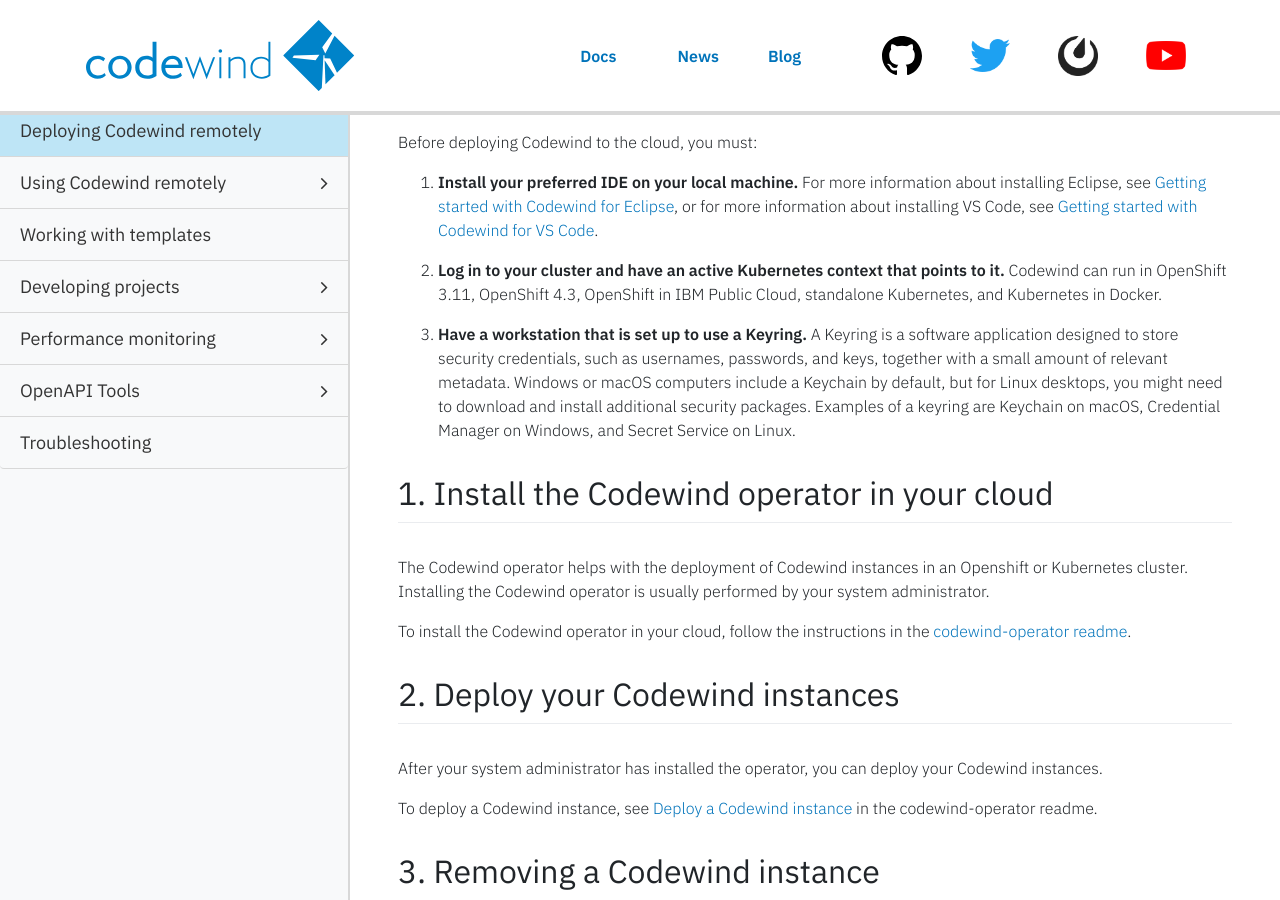
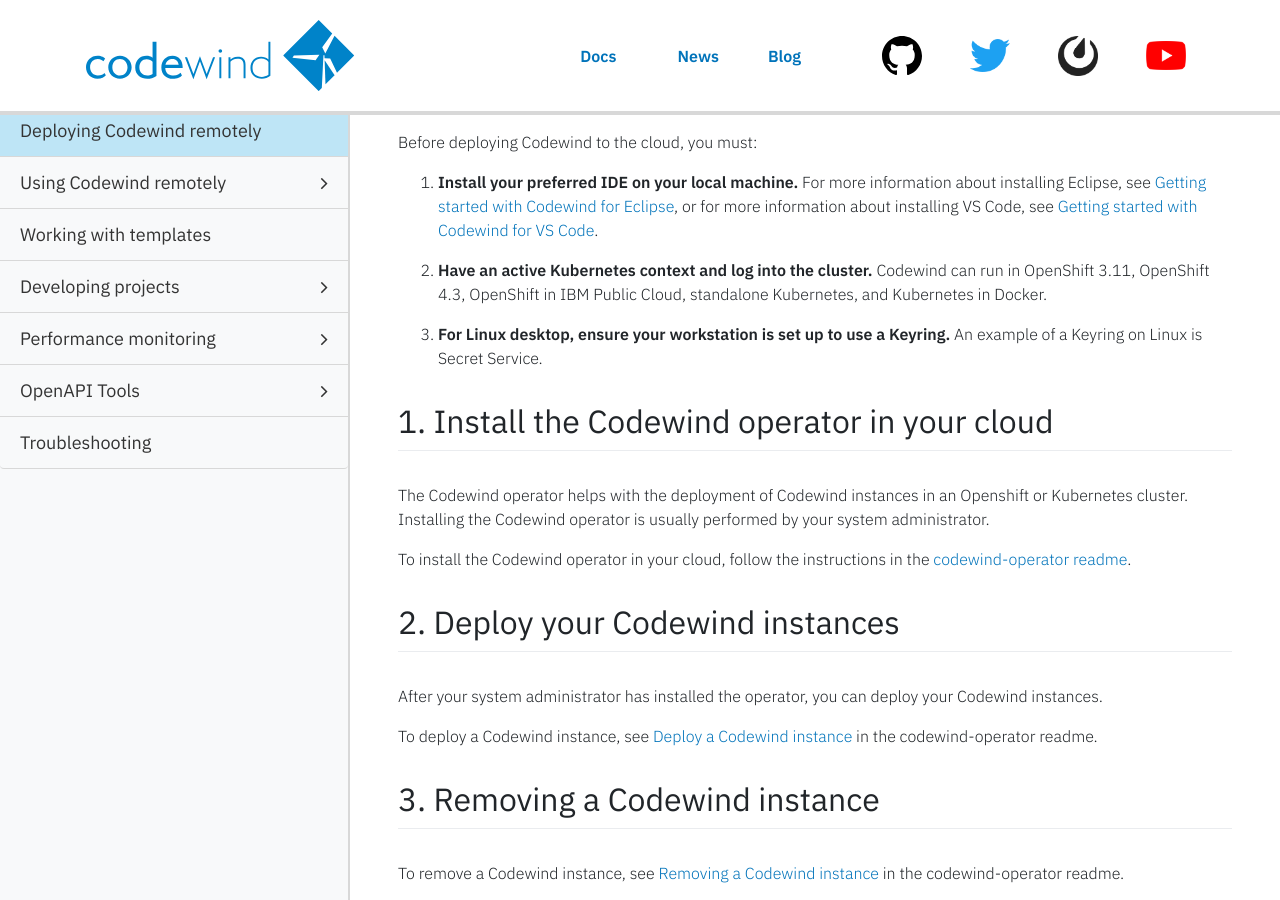
Before and after one commit to eclipse-archived/codewind-docs, a Jekyll site: the page built from docs/_documentations/remote-deploying-codewind.md, in a window 1280 px wide and 900 px high, scrolled down 680 px. Built offline with Jekyll 4.4.1, drawn with Linux system fonts in a browser that asks for light colours; nearby versions of some CDN libraries; comment, search, counter and statistics services are not loaded.

Commit message:
Resolving comments
Signed-off-by: micgibso <MICGIBSO@uk.ibm.com>

```diff
--- a/docs/_documentations/remote-deploying-codewind.md
+++ b/docs/_documentations/remote-deploying-codewind.md
@@ -31,9 +31,9 @@ Before deploying Codewind to the cloud, you must:
 
 1. **Install your preferred IDE on your local machine.** For more information about installing Eclipse, see [Getting started with Codewind for Eclipse](eclipse-getting-started.html), or for more information about installing VS Code, see [Getting started with Codewind for VS Code](vsc-getting-started.html).
 
-2. **Log in to your cluster and have an active Kubernetes context that points to it.** Codewind can run in OpenShift 3.11, OpenShift 4.3, OpenShift in IBM Public Cloud, standalone Kubernetes, and Kubernetes in Docker.
+2. **Have an active Kubernetes context and log into the cluster.** Codewind can run in OpenShift 3.11, OpenShift 4.3, OpenShift in IBM Public Cloud, standalone Kubernetes, and Kubernetes in Docker.
 
-3. **Have a workstation that is set up to use a Keyring.** A Keyring is a software application designed to store security credentials, such as usernames, passwords, and keys, together with a small amount of relevant metadata. Windows or macOS computers include a Keychain by default, but for Linux desktops, you might need to download and install additional security packages. Examples of a keyring are Keychain on macOS, Credential Manager on Windows, and Secret Service on Linux.
+3. **For Linux desktop, ensure your workstation is set up to use a Keyring.** An example of a Keyring on Linux is Secret Service.
 
 ## 1. Install the Codewind operator in your cloud
 
```
